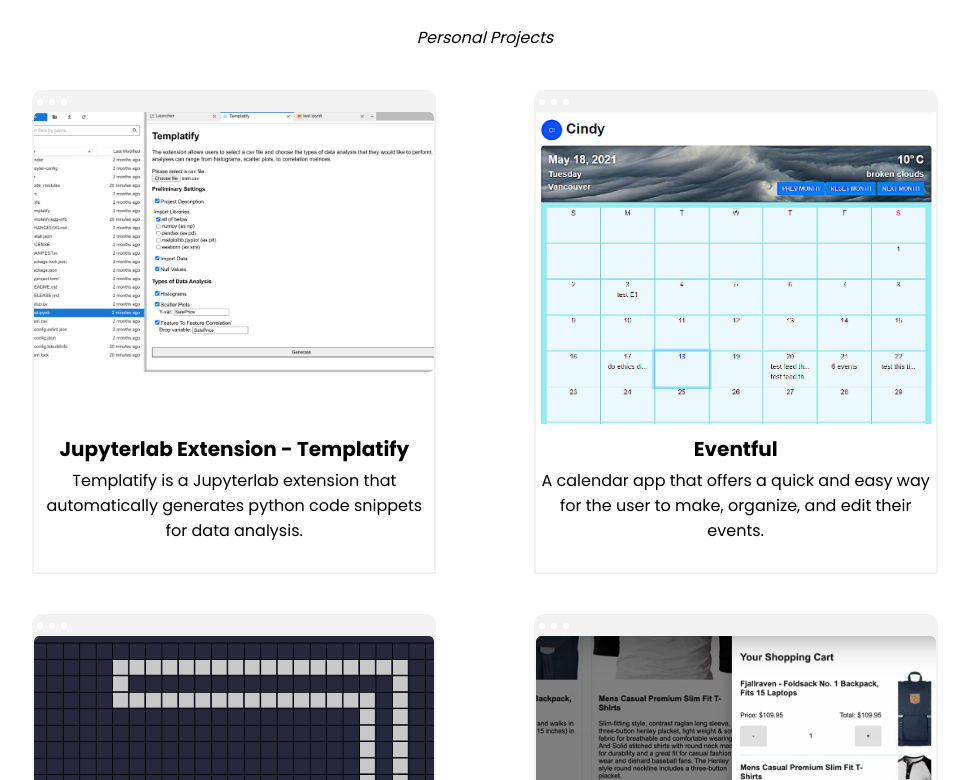
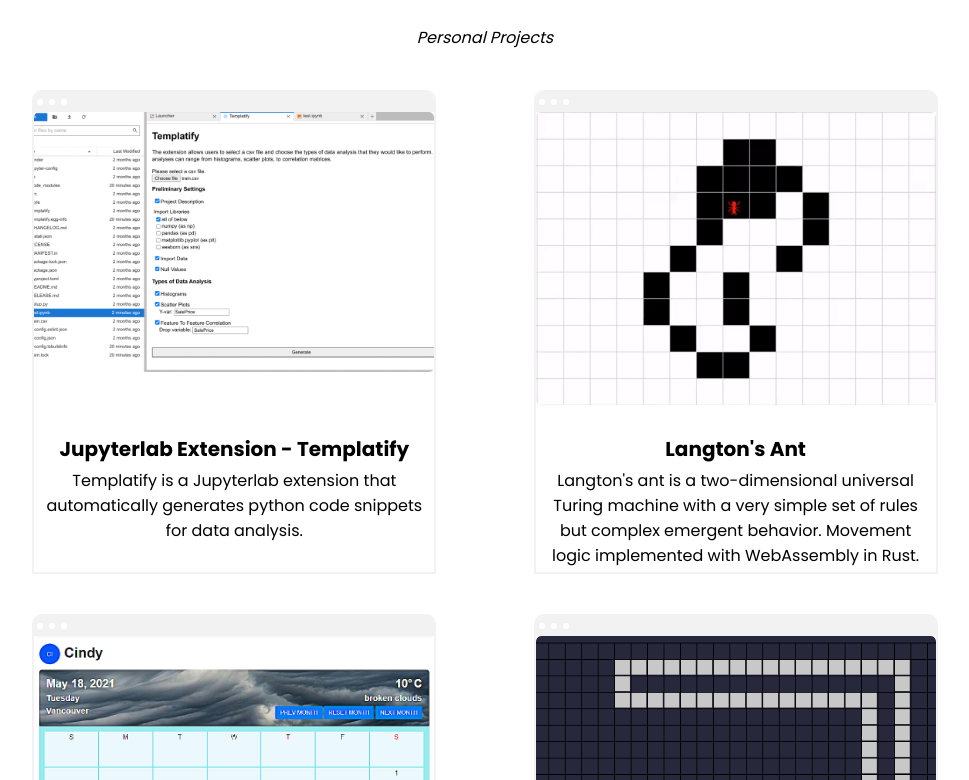
Before and after one commit to BoscoCHW/personal-site, a React (Create React App) app: page / in a window 1280 px wide. Shown: the part 1640-2420 px from the top of the page, without its empty margins (155-1124 px from the left). Built offline with nearby package versions, Linux system fonts and the light colour scheme; some icons are missing.

Commit message:
add langton's ant

```diff
--- a/src/data.js
+++ b/src/data.js
@@ -8,6 +8,18 @@ export const personalProjects = [
       {
         name: "github",
         url: "https://github.com/BoscoCHW/MLH-Hackathon-Jupyterlab-Templatify"
+      }
+    ]
+  },
+  {
+    id:"pp-5",
+    title: "Langton's Ant",
+    img: "./assets/images/langton-ant.gif",
+    description: "Langton's ant is a two-dimensional universal Turing machine with a very simple set of rules but complex emergent behavior. Movement logic implemented with WebAssembly in Rust.",
+    links: [
+      {
+        name: "github",
+        url: "https://github.com/BoscoCHW/wasm-langton-ant"
       }
     ]
   },
```
Also changed, not shown: public/assets/images/langton-ant.gif (added), 1 other file (tests, documents, lock files or other folders).
